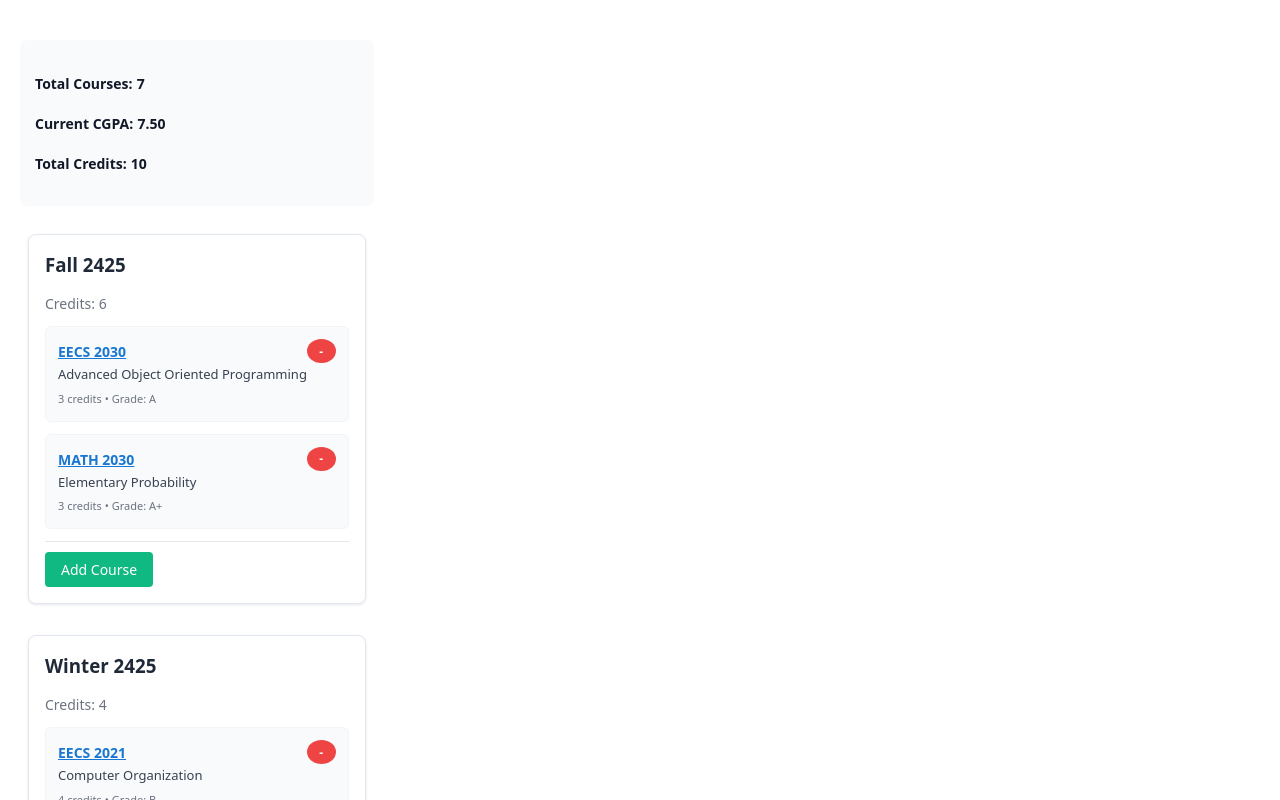
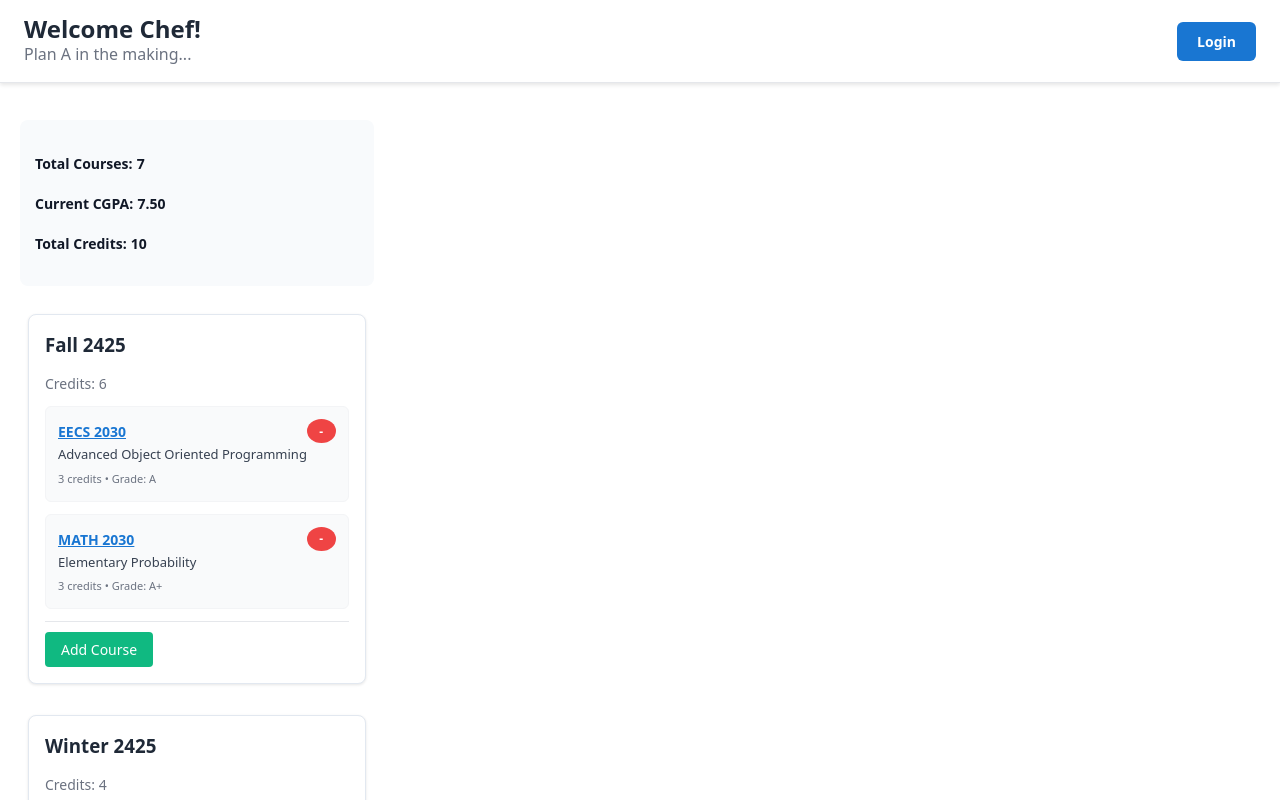
Before and after one commit to adelynntran/Planfinity, a React (Vite) app in the folder client/: page / in a window 1280 px wide. Shown: the top 800 px of the page. Built offline with nearby package versions, Linux system fonts and the light colour scheme.

Commit message:
add Layout component

```diff
--- a/client/src/App.jsx
+++ b/client/src/App.jsx
@@ -5,6 +5,7 @@ import {AppProvider} from './context/AppContext';
 
 //import pages here:
 import HomePage from './pages/HomePage';
+import Layout from './components/layout/Layout';
 import IndividualCoursePage from './pages/IndividualCoursePage';
 
 function App() {
@@ -15,6 +16,7 @@ function App() {
 
   {/*Add <Router> to use useNavigate() */}
   <Router>
+    <Layout>
       <div className="App">
 
         {/* add routes to pages here*/}
@@ -24,6 +26,8 @@ function App() {
         </Routes>
 
       </div>
+    </Layout>
+
   </Router>
 </AppProvider>
   );
```
Lines whose indentation alone changed are shown as unchanged.
